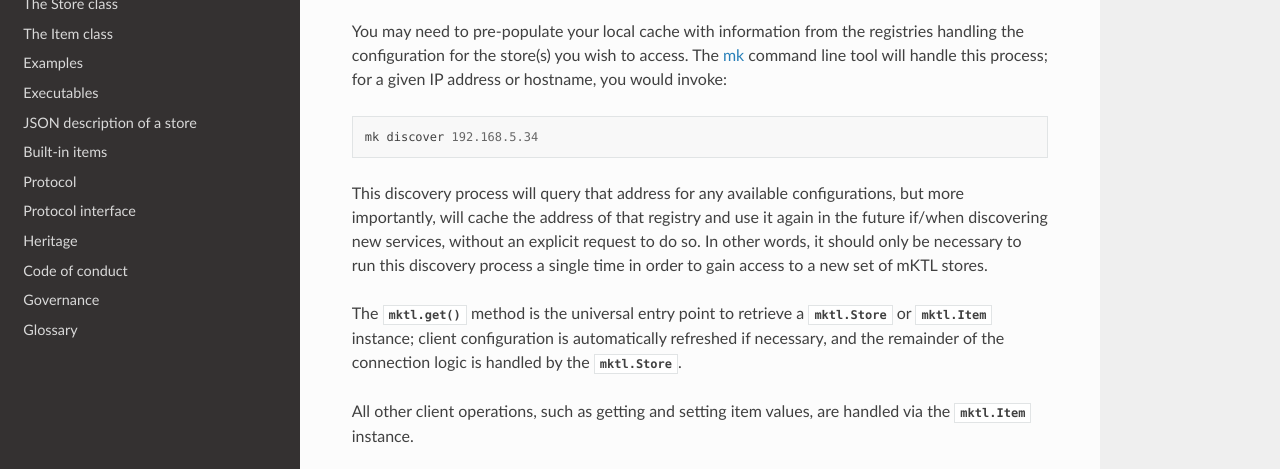
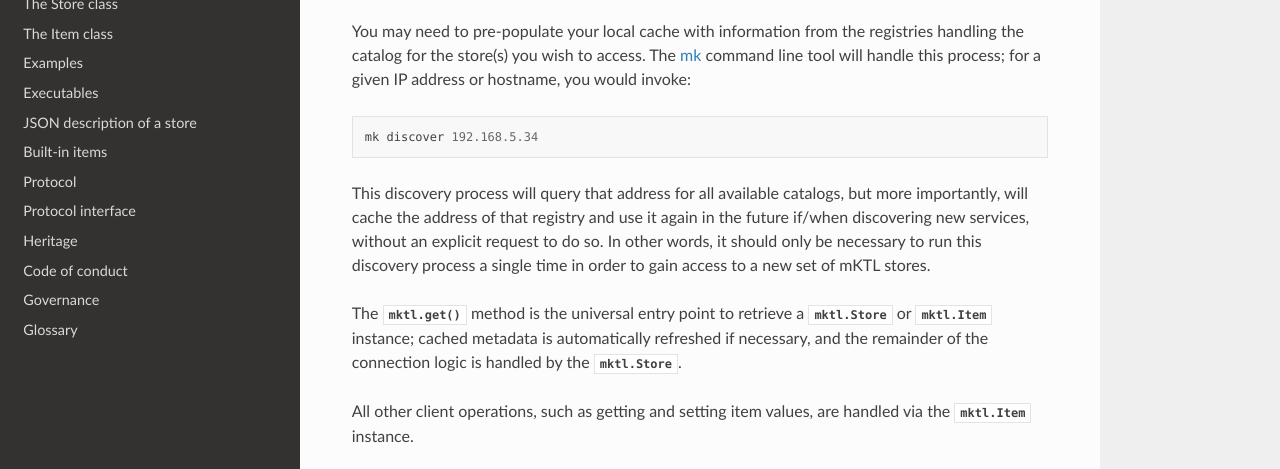
Before and after one commit to KeckObservatory/mKTL, a Sphinx documentation site: the page built from doc/client.rst, in a window 1280 px wide and 900 px high, scrolled down 513 px, cut to the strip 236-705 px from the top of the window. Built offline with Sphinx 7.4.7 and the Read the Docs theme 3.1.0, drawn with Linux system fonts in a browser that asks for light colours.

Commit message:
Update documentation to use 'catalog' and 'description' instead of 'configuration'.

```diff
--- a/doc/client.rst
+++ b/doc/client.rst
@@ -32,20 +32,20 @@ at run time.
 .. autofunction:: mktl.home
 
 You may need to pre-populate your local cache with information from the
-registries handling the configuration for the store(s) you wish to access.
+registries handling the catalog for the store(s) you wish to access.
 The :ref:`mk` command line tool will handle this process; for a given
 IP address or hostname, you would invoke::
 
     mk discover 192.168.5.34
 
-This discovery process will query that address for any available configurations,
+This discovery process will query that address for all available catalogs,
 but more importantly, will cache the address of that registry and use it again
 in the future if/when discovering new services, without an explicit request to
 do so. In other words, it should only be necessary to run this discovery process
 a single time in order to gain access to a new set of mKTL stores.
 
 The :func:`mktl.get` method is the universal entry point to retrieve a
-:class:`mktl.Store` or :class:`mktl.Item` instance; client configuration is
+:class:`mktl.Store` or :class:`mktl.Item` instance; cached metadata is
 automatically refreshed if necessary, and the remainder of the connection logic
 is handled by the :class:`mktl.Store`.
 
--- a/doc/protocol.rst
+++ b/doc/protocol.rst
@@ -455,14 +455,14 @@ discover a registry daemon, and a single port is used to discover a daemon.
 
 The registry will run this discovery process exactly once upon startup, in an
 attempt to identify all available daemons on the local network, and cache their
-running configuration.
+locally authoritative catalog blocks.
 
 .. mermaid:: protocol_discover_daemon.mmd
 
 Daemons are expected to self-announce on startup,
 which involves discovering local registries, and pushing the description of
 the daemon's authoritative items to any discovered registries; the daemon
-will issue a SET request to the registry's _config item to initiate further
+will issue a SET request to the registry's _catalog item to initiate further
 processing. The registry will reconcile the new description against what it
 already has cached, and will reject any announcement that introduces a
 conflict.
```
Also changed, not shown: doc/built_ins.rst (+19 -19 lines), doc/daemon.rst (+7 -7 lines).
